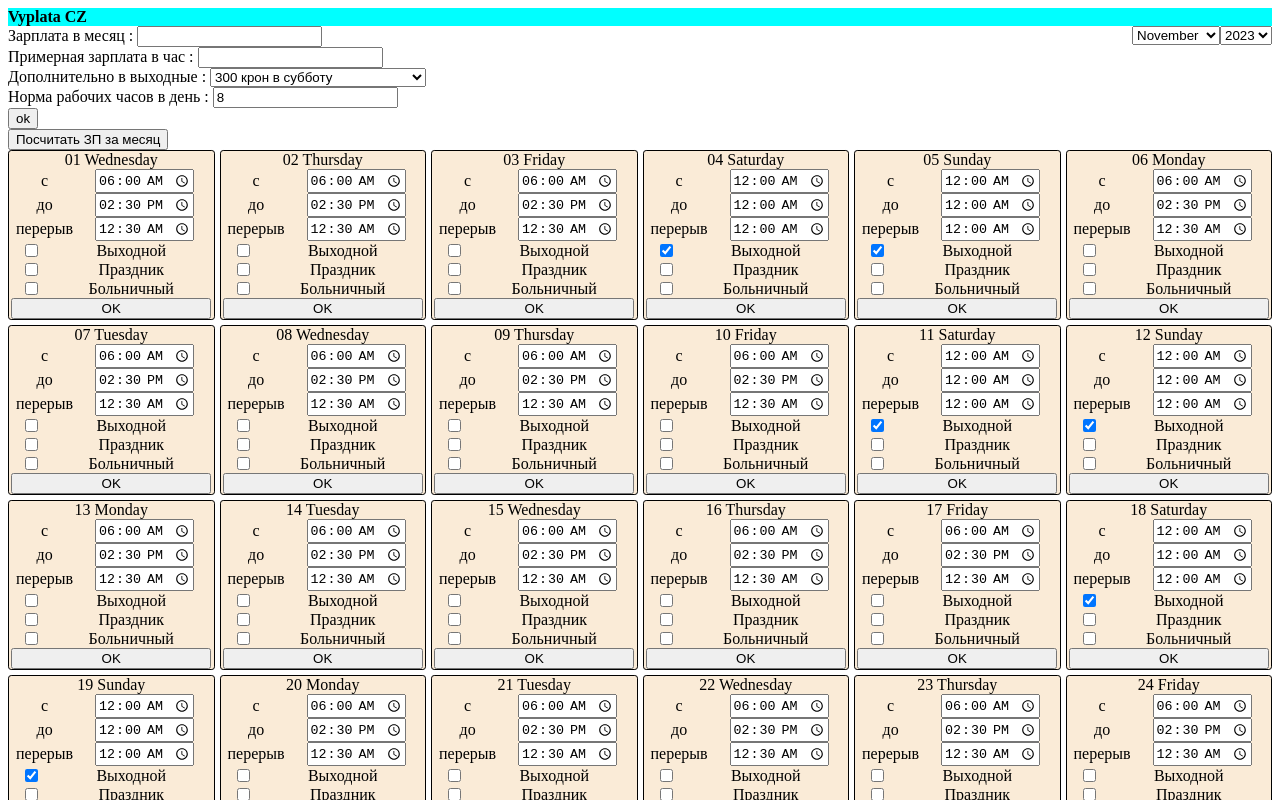
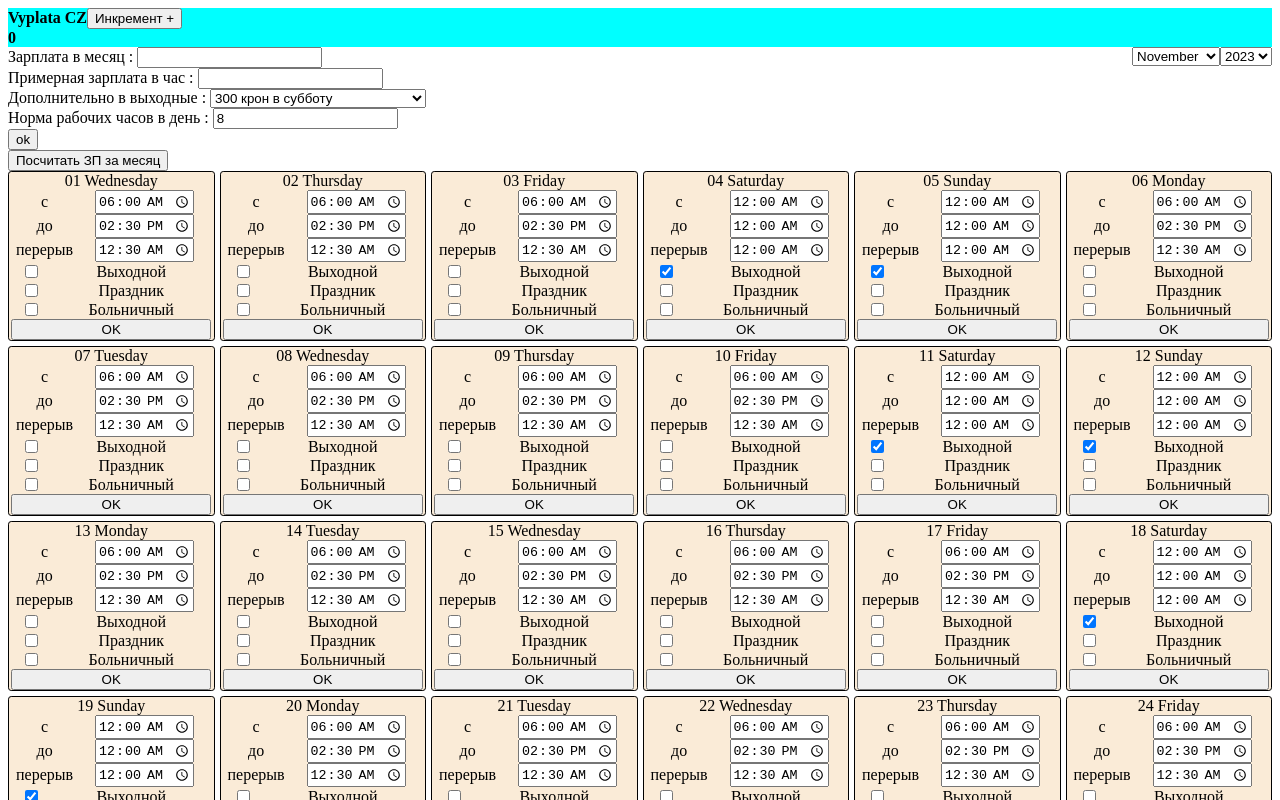
Before and after one commit to ponomarovs87/My_Projects, a React (Create React App) app in the folder ViplataCZ/viplata/: page / in a window 1280 px wide. Shown: the top 800 px of the page. Built offline with nearby package versions, Linux system fonts and the light colour scheme.

Commit message:
add contextProveder

```diff
--- a/ViplataCZ/viplata/src/App.tsx
+++ b/ViplataCZ/viplata/src/App.tsx
@@ -1,13 +1,14 @@
 import React from "react";
+import Provider from "components/Provider";
 import { Header } from "./components/Header/Header";
-import { Content } from "./components/Content/Content";
+import { ContentWithProvider } from "./components/Content/Content";
 
 function App() {
 	return (
-		<>
+		<Provider>
 			<Header />
-			<Content />
-		</>
+			<ContentWithProvider />
+		</Provider>
 	);
 }
 
--- a/ViplataCZ/viplata/src/components/Content/Content.tsx
+++ b/ViplataCZ/viplata/src/components/Content/Content.tsx
@@ -1,22 +1,27 @@
-import React, { useState, useCallback } from "react";
-import { Days } from "./Days/Days";
+import React from "react";
 import { MonthTitle } from "./MonthTitle/MonthTitle";
 import { MathInputs } from "./MathInputs/MathInpus";
 import { ManthAmountHeader } from "./ManthAmount/ManthAmountHeader";
+import { Days } from "./Days/Days";
+import { ContentProvider, useContentContext } from "./ContentProvider";
 
 export function Content() {
-	const [selectedMonth, setSelectedMonth] = useState(new Date());
-
-	const handleMonthChange = useCallback((date: Date) => {
-		setSelectedMonth(date);
-	}, []);
+	const { selectedMonth, handleMonthChange } = useContentContext();
 
 	return (
 		<>
 			<MonthTitle onMonthChange={handleMonthChange} />
 			<MathInputs selectedMonth={selectedMonth} />
-			<ManthAmountHeader/>
+			<ManthAmountHeader />
 			<Days selectedMonth={selectedMonth} />
 		</>
 	);
 }
+
+export function ContentWithProvider() {
+	return (
+		<ContentProvider>
+			<Content />
+		</ContentProvider>
+	);
+}
--- /dev/null
+++ b/ViplataCZ/viplata/src/components/Content/ContentProvider.tsx
@@ -0,0 +1,35 @@
+import React, { createContext, useState, useCallback, useContext, ReactNode } from "react";
+
+interface ContentContextType {
+	selectedMonth: Date;
+	handleMonthChange: (date: Date) => void;
+}
+
+const ContentContext = createContext<ContentContextType | undefined>(undefined);
+
+interface ContentProviderProps {
+	children: ReactNode;
+}
+
+export const ContentProvider: React.FC<ContentProviderProps> = ({ children }) => {
+	const [selectedMonth, setSelectedMonth] = useState(new Date());
+
+	const handleMonthChange = useCallback((date: Date) => {
+		setSelectedMonth(date);
+	}, []);
+
+	const contextValue: ContentContextType = {
+		selectedMonth,
+		handleMonthChange
+	};
+
+	return <ContentContext.Provider value={contextValue}>{children}</ContentContext.Provider>;
+};
+
+export const useContentContext = (): ContentContextType => {
+	const context = useContext(ContentContext);
+	if (!context) {
+		throw new Error("useContentContext must be used within a ContentProvider");
+	}
+	return context;
+};
--- a/ViplataCZ/viplata/src/components/Content/ManthAmount/ManthAmountHeader.tsx
+++ b/ViplataCZ/viplata/src/components/Content/ManthAmount/ManthAmountHeader.tsx
@@ -22,6 +22,7 @@ export const ManthAmountHeader: React.FC<{}> = () => {
 					<div>результат расчета</div>
 					<ManthAmountBody/>
 
+
 				</>
 			)}
 		</div>
--- a/ViplataCZ/viplata/src/components/Header/Header.tsx
+++ b/ViplataCZ/viplata/src/components/Header/Header.tsx
@@ -1,10 +1,24 @@
-import React from 'react'
+import React, { useContext } from "react";
 import styles from "./Header.module.css";
+import { MyContext } from "components/Provider";
+import { TestProvider } from "./TestProvider";
 
 export const Header: React.FC<{}> = () => {
-    return (
-        <div className={styles.headerBox}>
-            <b>Vyplata CZ</b>
-        </div>
-    )
-}
+	const contextValue = useContext(MyContext);
+
+	if (!contextValue) {
+		// Обработка случая, если контекст не был предоставлен
+		return null;
+	}
+
+	const { countValue } = contextValue;
+	const { increment } = countValue;
+
+	return (
+		<div className={styles.headerBox}>
+			<b>Vyplata CZ</b>
+			<button onClick={increment}>Инкремент +</button>
+            <TestProvider/>
+		</div>
+	);
+};
--- /dev/null
+++ b/ViplataCZ/viplata/src/components/Header/TestProvider.tsx
@@ -0,0 +1,20 @@
+import { MyContext } from "components/Provider";
+import React, { useContext } from "react";
+
+export const TestProvider: React.FC<{}> = () => {
+	const contextValue = useContext(MyContext);
+
+	if (!contextValue) {
+		// Обработка случая, если контекст не был предоставлен
+		return null;
+	}
+
+	const { countValue } = contextValue;
+	const { count } = countValue;
+
+	return (
+		<div>
+			<b>{count}</b>
+		</div>
+	);
+};
--- /dev/null
+++ b/ViplataCZ/viplata/src/components/Provider.tsx
@@ -0,0 +1,36 @@
+import React, { createContext, useContext, FC, ReactNode, useState } from "react";
+
+// Создаем интерфейс для типизации контекста
+interface MyContextValue {
+  contextValue?: string ;
+	countValue : countValue
+}
+interface countValue {
+  count: number;
+	increment: () => void;
+}
+
+// Создаем контекст с указанием типа
+export const MyContext = createContext< MyContextValue | undefined>(undefined);
+
+// Компонент-поставщик контекста
+interface ContentProviderProps {
+	children: ReactNode;
+}
+
+const Provider: FC<ContentProviderProps> = ({ children }) => {
+  const [count, setCount] = useState(0);
+
+  const contextValue: MyContextValue = {
+    countValue: {
+      count,
+      increment: () => {
+        setCount(count + 1);
+      },
+    },
+  };
+
+  return <MyContext.Provider value={contextValue}>{children}</MyContext.Provider>;
+};
+
+export default Provider;
```
Also changed, not shown: ViplataCZ/viplata/src/components/ContentProvider.tsx (deleted, +0 -28 lines).
